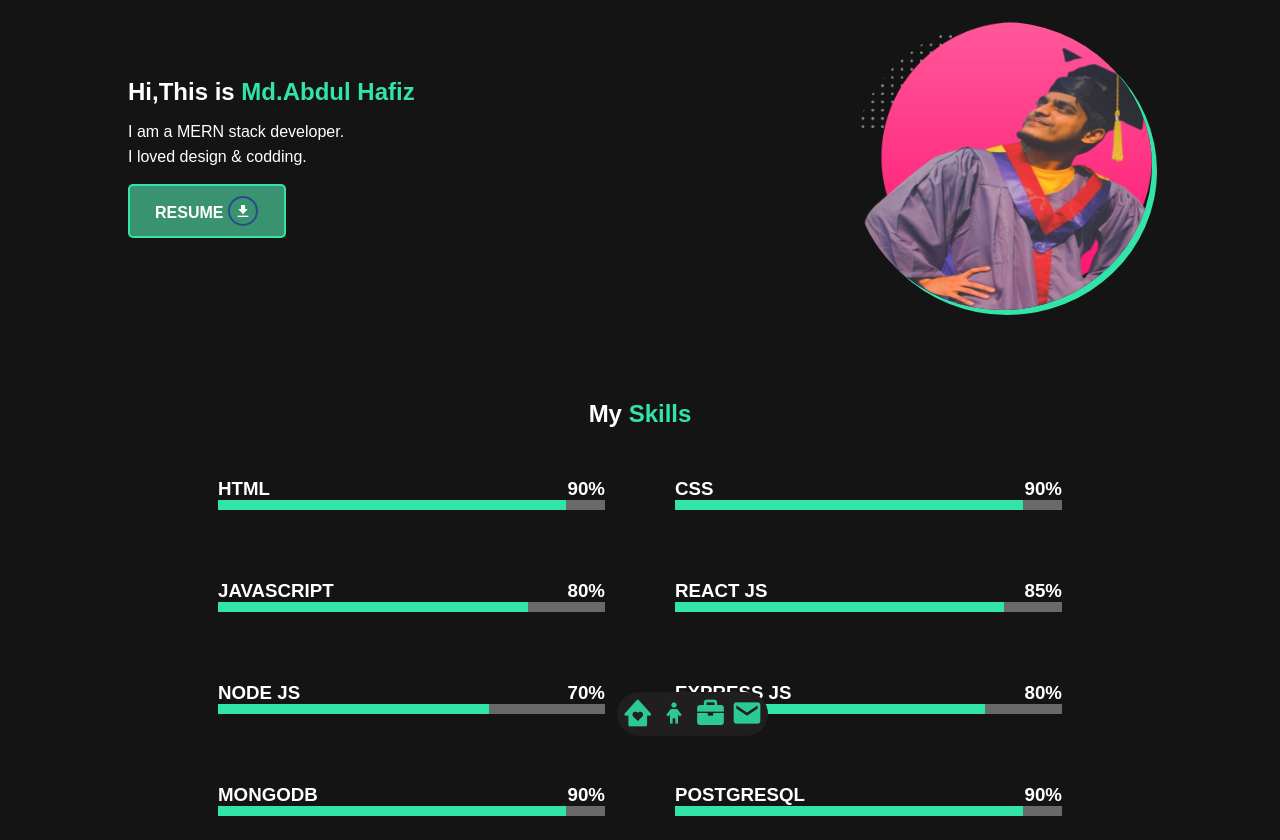
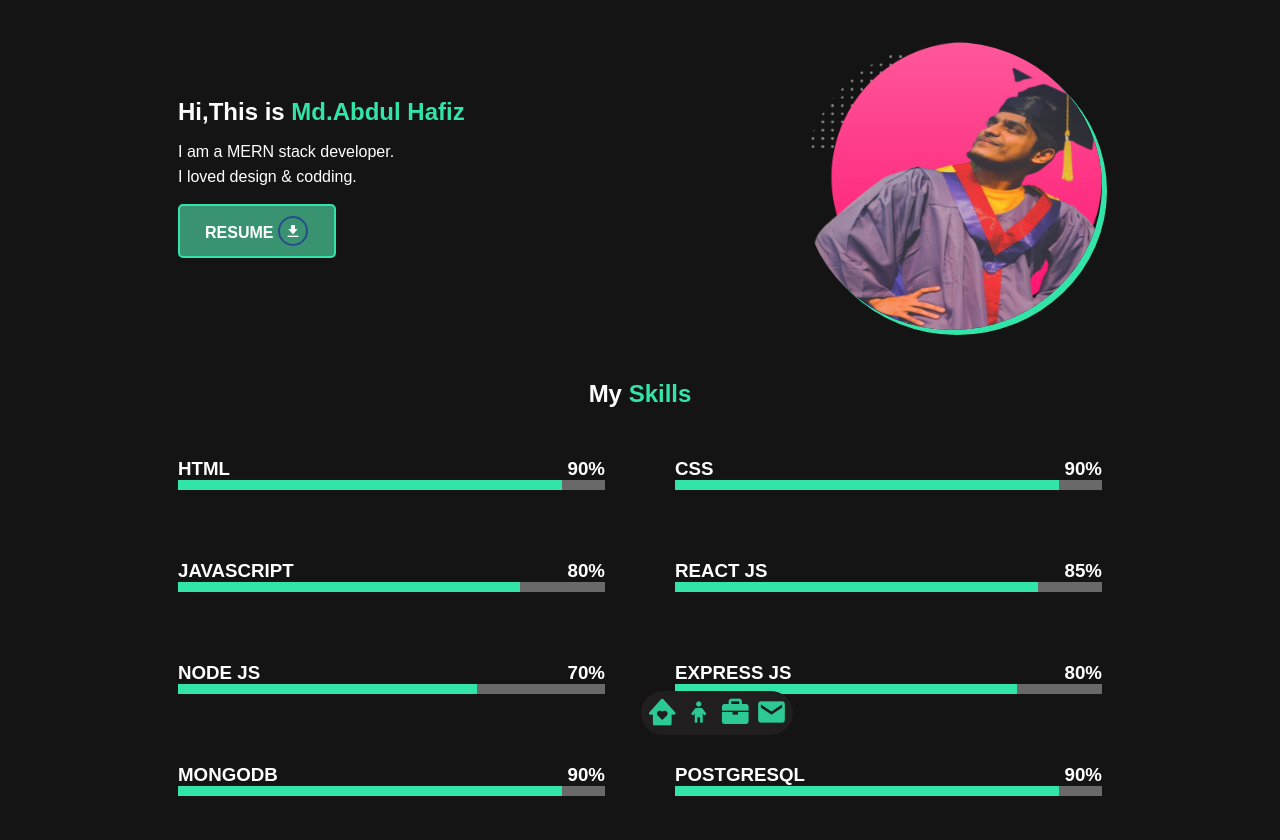
Before and after one commit to MdHafizBhuiyan/protfolio, a plain HTML site: page index.html in a window 1280 px wide. Shown: the part 64-904 px from the top of the page. Drawn offline with nearby package versions, Linux system fonts and the light colour scheme.

Commit message:
footer scroll

```diff
--- a/style.css
+++ b/style.css
@@ -46,10 +46,10 @@ ul li a:hover{
   color: rgb(51, 228, 169);
 }
 #hero{
-  margin-top: 30px;
+  margin: 50px;
   display: flex;
-   align-items: center;
-   justify-content: space-between;
+  align-items: center;
+  justify-content: space-between;
 }
 .pic{
   width: 300px;
@@ -90,12 +90,12 @@ ul li a:hover{
   margin-bottom: 15px;
 }
 #contact{
-  margin-top: 30px;
+  margin: 50px;
   display: flex;
   flex-direction: column;
-   align-items: center;
-   justify-content: space-between;
-   line-height: 25px;
+  align-items: center;
+  justify-content: space-between;
+  line-height: 25px;
 }
 .forms{
   margin-top: 30px;
@@ -128,7 +128,7 @@ input:hover, textarea:hover{
   padding:10px;
 }
 #skills{
-  margin:90px;
+  margin: 50px;
 }
 #skills h1{
   text-align: center;
@@ -189,7 +189,9 @@ input:hover, textarea:hover{
   height:10px;
   background-color: rgb(51, 228, 169);
 }
-
+#protfolio{
+  margin: 50px;
+}
 #protfolio h1, #protfolio p{
   text-align: center;
 }
@@ -253,10 +255,10 @@ background-color: rgb(32, 30, 30);
 align-items: center;
 justify-content: center;
 gap:10px;
-margin-top: 30px;
+margin: 1px;
 position:fixed;
 bottom:0;
-right:40%;
+right:38%;
 
 }
 .bxs-home-heart{
```
